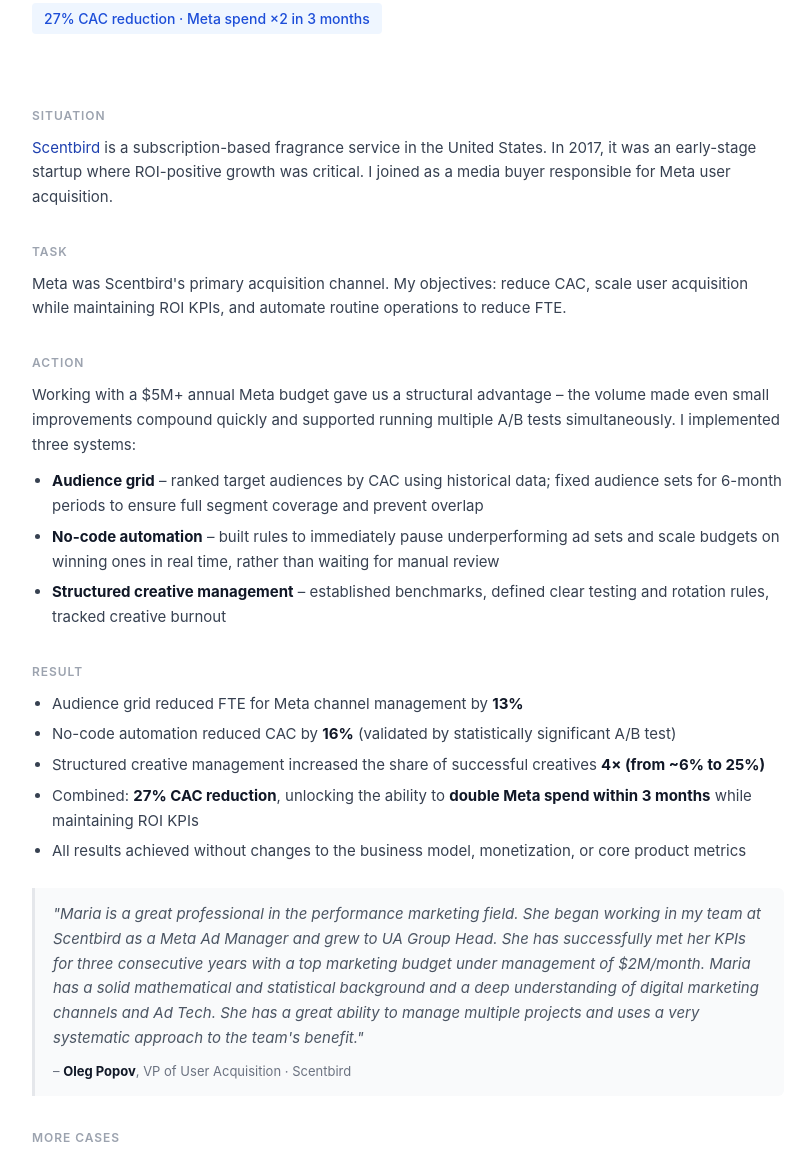
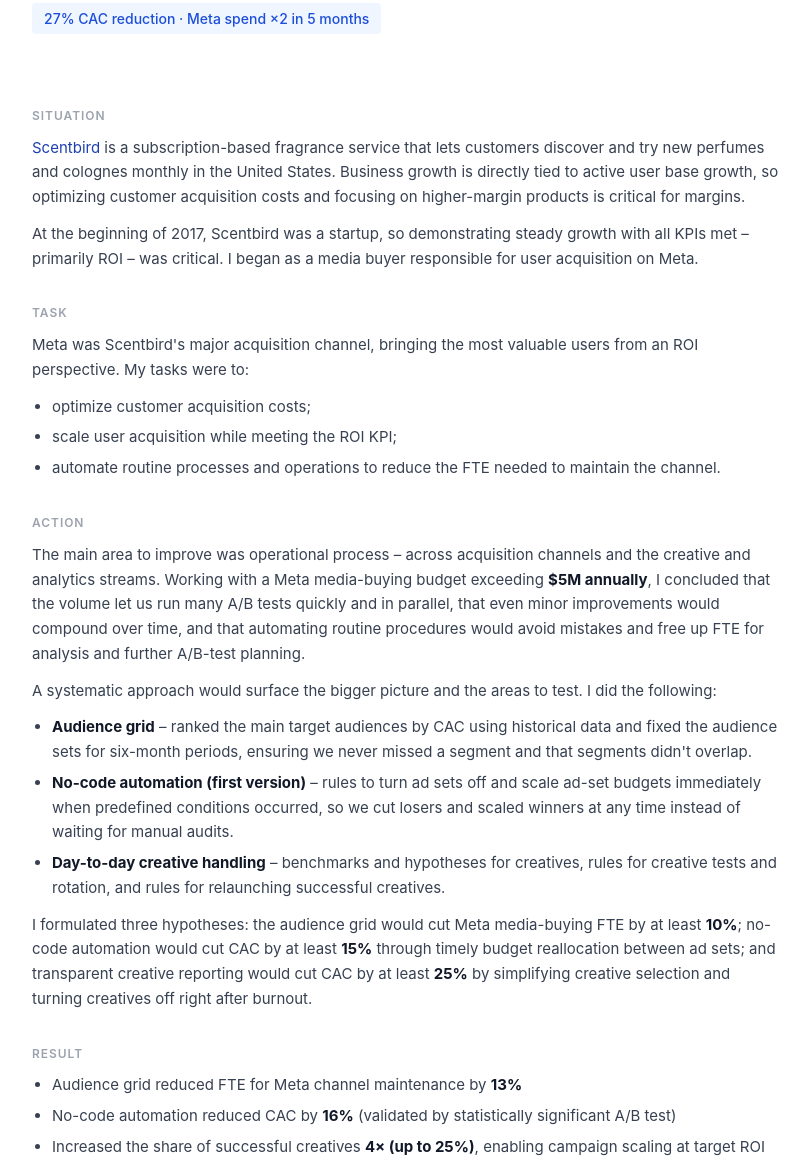
Before and after one commit to maria-scales/maria-scales.github.io, a plain HTML site: page cases/scentbird-ua/index.html in a window 1280 px wide. Shown: the part 428-1591 px from the top of the page, without its empty margins (232-1044 px from the left). Drawn offline with Linux system fonts and the light colour scheme.

Commit message:
content: restore scentbird UA case body and set doubling to 5 months (case page, homepage card, metric strips)

```diff
--- a/cases/scentbird-ua/index.html
+++ b/cases/scentbird-ua/index.html
@@ -13,18 +13,18 @@
     gtag('config', 'G-HBDQ97WX4K');
   </script>
   <link rel="icon" href="/favicon.svg">
-  <meta name="description" content="How I reduced Scentbird's customer acquisition cost by 27% and doubled Meta spend in 3 months by implementing audience grids, no-code automation, and structured creative management.">
+  <meta name="description" content="How I reduced Scentbird's customer acquisition cost by 27% and doubled Meta spend in 5 months by implementing audience grids, no-code automation, and structured creative management.">
   <link rel="canonical" href="https://mariascales.com/cases/scentbird-ua/">
   <!-- Open Graph -->
   <meta property="og:type" content="article">
   <meta property="og:title" content="How to Scale User Acquisition via Improving Operations – Scentbird · Maria Atamanova">
-  <meta property="og:description" content="How I reduced Scentbird's customer acquisition cost by 27% and doubled Meta spend in 3 months by implementing audience grids, no-code automation, and structured creative management.">
+  <meta property="og:description" content="How I reduced Scentbird's customer acquisition cost by 27% and doubled Meta spend in 5 months by implementing audience grids, no-code automation, and structured creative management.">
   <meta property="og:url" content="https://mariascales.com/cases/scentbird-ua/">
   <meta property="og:image" content="https://mariascales.com/og-image.png">
   <!-- Twitter Card -->
   <meta name="twitter:card" content="summary_large_image">
   <meta name="twitter:title" content="How to Scale User Acquisition via Improving Operations – Scentbird · Maria Atamanova">
-  <meta name="twitter:description" content="How I reduced Scentbird's customer acquisition cost by 27% and doubled Meta spend in 3 months by implementing audience grids, no-code automation, and structured creative management.">
+  <meta name="twitter:description" content="How I reduced Scentbird's customer acquisition cost by 27% and doubled Meta spend in 5 months by implementing audience grids, no-code automation, and structured creative management.">
   <meta name="twitter:image" content="https://mariascales.com/og-image.png">
   <style>
     *, *::before, *::after { box-sizing: border-box; margin: 0; padding: 0; }
@@ -371,7 +371,7 @@
         <div class="page-meta"><a href="https://scentbird.com" target="_blank">Scentbird</a> · Senior Marketing Specialist · E-commerce subscription · UA operations</div>
       </div>
     </div>
-    <div class="page-outcome">27% CAC reduction · Meta spend ×2 in 3 months</div>
+    <div class="page-outcome">27% CAC reduction · Meta spend ×2 in 5 months</div>
   </div>
 </div>
 
@@ -379,26 +379,34 @@
   <div class="container">
 
         <h2>Situation</h2>
-        <p><a href="https://scentbird.com">Scentbird</a> is a subscription-based fragrance service in the United States. In 2017, it was an early-stage startup where ROI-positive growth was critical. I joined as a media buyer responsible for Meta user acquisition.</p>
+        <p><a href="https://scentbird.com">Scentbird</a> is a subscription-based fragrance service that lets customers discover and try new perfumes and colognes monthly in the United States. Business growth is directly tied to active user base growth, so optimizing customer acquisition costs and focusing on higher-margin products is critical for margins.</p>
+        <p>At the beginning of 2017, Scentbird was a startup, so demonstrating steady growth with all KPIs met – primarily ROI – was critical. I began as a media buyer responsible for user acquisition on Meta.</p>
 
         <h2>Task</h2>
-        <p>Meta was Scentbird's primary acquisition channel. My objectives: reduce CAC, scale user acquisition while maintaining ROI KPIs, and automate routine operations to reduce FTE.</p>
+        <p>Meta was Scentbird's major acquisition channel, bringing the most valuable users from an ROI perspective. My tasks were to:</p>
+        <ul>
+          <li>optimize customer acquisition costs;</li>
+          <li>scale user acquisition while meeting the ROI KPI;</li>
+          <li>automate routine processes and operations to reduce the FTE needed to maintain the channel.</li>
+        </ul>
 
         <h2>Action</h2>
-        <p>Working with a $5M+ annual Meta budget gave us a structural advantage – the volume made even small improvements compound quickly and supported running multiple A/B tests simultaneously. I implemented three systems:</p>
+        <p>The main area to improve was operational process – across acquisition channels and the creative and analytics streams. Working with a Meta media-buying budget exceeding <strong>$5M annually</strong>, I concluded that the volume let us run many A/B tests quickly and in parallel, that even minor improvements would compound over time, and that automating routine procedures would avoid mistakes and free up FTE for analysis and further A/B-test planning.</p>
+        <p>A systematic approach would surface the bigger picture and the areas to test. I did the following:</p>
         <ul>
-          <li><strong>Audience grid</strong> – ranked target audiences by CAC using historical data; fixed audience sets for 6-month periods to ensure full segment coverage and prevent overlap</li>
-          <li><strong>No-code automation</strong> – built rules to immediately pause underperforming ad sets and scale budgets on winning ones in real time, rather than waiting for manual review</li>
-          <li><strong>Structured creative management</strong> – established benchmarks, defined clear testing and rotation rules, tracked creative burnout</li>
+          <li><strong>Audience grid</strong> – ranked the main target audiences by CAC using historical data and fixed the audience sets for six-month periods, ensuring we never missed a segment and that segments didn't overlap.</li>
+          <li><strong>No-code automation (first version)</strong> – rules to turn ad sets off and scale ad-set budgets immediately when predefined conditions occurred, so we cut losers and scaled winners at any time instead of waiting for manual audits.</li>
+          <li><strong>Day-to-day creative handling</strong> – benchmarks and hypotheses for creatives, rules for creative tests and rotation, and rules for relaunching successful creatives.</li>
         </ul>
+        <p>I formulated three hypotheses: the audience grid would cut Meta media-buying FTE by at least <strong>10%</strong>; no-code automation would cut CAC by at least <strong>15%</strong> through timely budget reallocation between ad sets; and transparent creative reporting would cut CAC by at least <strong>25%</strong> by simplifying creative selection and turning creatives off right after burnout.</p>
 
         <h2>Result</h2>
         <ul>
-          <li>Audience grid reduced FTE for Meta channel management by <strong>13%</strong></li>
+          <li>Audience grid reduced FTE for Meta channel maintenance by <strong>13%</strong></li>
           <li>No-code automation reduced CAC by <strong>16%</strong> (validated by statistically significant A/B test)</li>
-          <li>Structured creative management increased the share of successful creatives <strong>4× (from ~6% to 25%)</strong></li>
-          <li>Combined: <strong>27% CAC reduction</strong>, unlocking the ability to <strong>double Meta spend within 3 months</strong> while maintaining ROI KPIs</li>
-          <li>All results achieved without changes to the business model, monetization, or core product metrics</li>
+          <li>Increased the share of successful creatives <strong>4× (up to 25%)</strong>, enabling campaign scaling at target ROI</li>
+          <li>Combined: <strong>27% CAC reduction</strong>, unlocking the ability to <strong>double Meta spend within 5 months</strong> while maintaining ROI KPIs</li>
+          <li>All results achieved without changes to the business model, monetization, average retention, or other core product metrics</li>
         </ul>
 
 
```
Also changed, not shown: cases/buddy/index.html (+1 -1 lines), cases/index.html (+1 -1 lines), cases/scentbird-growth/index.html (+1 -1 lines), cases/stealth/index.html (+1 -1 lines), index.html (+19 -11 lines).
